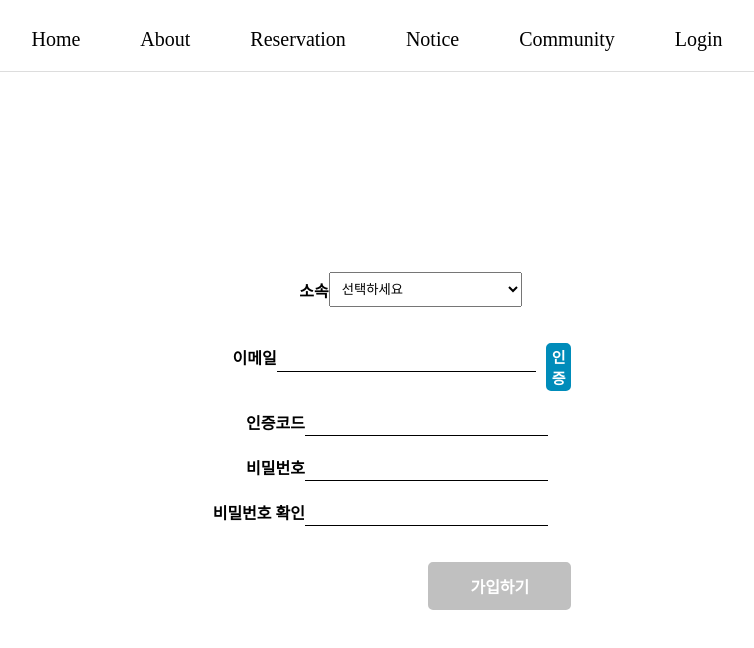
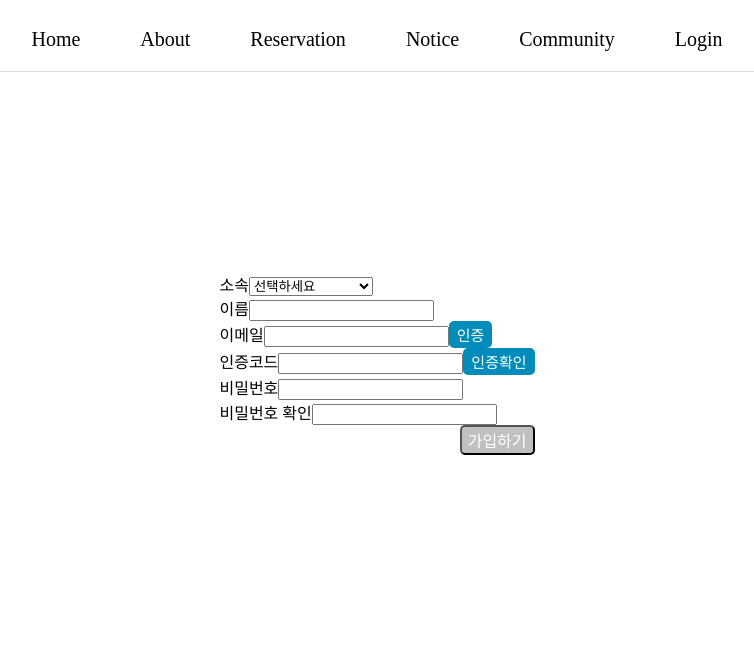
Before and after one commit to 2023-Team-Luna-Achieve/project, a React (Vite) app in the folder frontend/: page /Join in a window 1280 px wide. Shown: the top 648 px of the page, without its empty margins (263-1017 px from the left). Built offline with nearby package versions, Linux system fonts and the light colour scheme.

Commit message:
Chore: yup, formik 및 인증 이메일

```diff
--- a/frontend/package.json
+++ b/frontend/package.json
@@ -13,6 +13,7 @@
     "@types/react-slick": "^0.23.10",
     "@vitejs/plugin-react": "^4.0.3",
     "axios": "^1.6.1",
+    "formik": "^2.4.5",
     "react": "^18.2.0",
     "react-calendar": "^4.6.1",
     "react-dom": "^18.2.0",
@@ -22,7 +23,8 @@
     "recoil": "^0.7.7",
     "slick-carousel": "^1.8.1",
     "styled-components": "^6.0.8",
-    "vite": "^4.4.5"
+    "vite": "^4.4.5",
+    "yup": "^1.3.2"
   },
   "devDependencies": {
     "@types/react": "^18.2.15",
--- a/frontend/src/pages/JoinPage.tsx
+++ b/frontend/src/pages/JoinPage.tsx
@@ -1,5 +1,7 @@
 import React, { useState } from 'react';
 import styled from 'styled-components';
+import { Formik } from 'formik';
+import * as Yup from 'yup';
 import axios from 'axios';
 
 const FormContainer = styled.div`
@@ -13,60 +15,20 @@ const FormContainer = styled.div`
   overflow: hidden;
 `;
 
-const Form = styled.form`
-  display: flex;
-  flex-direction: column;
-  align-items: center;
-`;
+const StyledForm = styled.form``;
 
-const FormGroup = styled.div`
-  margin-bottom: 1rem;
-  display: flex;
-  flex-direction: row;
-  align-items: center;
-  justify-content: space-between;
-`;
+const FormGroup = styled.div``;
 
-const Label = styled.label`
-  font-weight: bold;
-  width: 150px;
-  text-align: right;
-  margin-left: 0px;
-`;
+const Select = styled.select``;
 
-const Select = styled.select`
-  width: 100%;
-  padding: 0.5rem;
-`;
+const Input = styled.input``;
 
-const PasswordInput = styled.input`
-  width: 100%;
-  padding: 0.5rem;
-  border: none;
-  border-bottom: 1px solid black;
-  outline: none;
-  margin-top: -3px;
-`;
-
-const EmailInput = styled.input`
-  width: 100%;
-  padding: 0.5rem;
-  border: none;
-  border-bottom: 1px solid black;
-  outline: none;
-  margin-top: -3px;
-`;
+const PasswordInput = styled(Input).attrs({ type: 'password' })``;
 
 const JoinButton = styled.button`
   background-color: #c0c0c0;
-  border: 2px solid #c0c0c0;
-  padding: 10px 40px;
-  margin-left: 10px;
   color: #ffffff;
-  font-weight: 600;
   font-size: 16px;
-  margin-top: 20px;
-  cursor: pointer;
   border-radius: 5px;
   transition:
     background-color 0.3s,
@@ -79,34 +41,42 @@ const JoinButton = styled.button`
   }
 `;
 
-const SendCodeButton = styled.button`
+const SendCodeButton = styled(JoinButton)`
   background-color: #008cba;
   border: 2px solid #008cba;
-  padding: 1px 2px;
-  margin-left: 10px;
-  color: #ffffff;
-  font-weight: 600;
   font-size: 15px;
-  margin-top: 20px;
-  cursor: pointer;
-  border-radius: 5px;
-  transition:
-    background-color 0.3s,
-    border-color 0.3s;
 
   &:hover {
     background-color: #005f6b;
     border-color: #005f6b;
   }
 `;
-const AuthCodeInput = styled.input`
-  width: 100%;
-  padding: 0.5rem;
-  border: none;
-  border-bottom: 1px solid black;
-  outline: none;
-  margin-top: -3px;
-`;
+
+const ConfirmAuthButton = styled(SendCodeButton)``;
+
+const AuthCodeInput = styled(Input)``;
+
+const EmailInput = styled(Input).attrs({ type: 'email' })``;
+
+const validationSchema = Yup.object().shape({
+  affiliation: Yup.string().required('소속을 선택하세요'),
+  name: Yup.string().required('이름을 입력하세요'),
+  email: Yup.string().email('올바른 이메일 형식이 아닙니다').required('이메일을 입력하세요'),
+  authCode: Yup.string().required('인증코드를 입력하세요'),
+  password: Yup.string().required('비밀번호를 입력하세요'),
+  passwordConfirm: Yup.string()
+    .oneOf([Yup.ref('password'), null], '비밀번호가 일치하지 않습니다')
+    .required('비밀번호 확인을 입력하세요'),
+});
+
+const initialValues = {
+  affiliation: '',
+  name: '',
+  email: '',
+  authCode: '',
+  password: '',
+  passwordConfirm: '',
+};
 
 const JoinPage: React.FC = () => {
   const [affiliation, setAffiliation] = useState('');
@@ -114,64 +84,86 @@ const JoinPage: React.FC = () => {
   const [password, setPassword] = useState('');
   const [passwordConfirm, setPasswordConfirm] = useState('');
   const [authCode, setAuthCode] = useState('');
+  const [name, setName] = useState('');
 
-  const handleAffiliationChange = (event: React.ChangeEvent<HTMLSelectElement>) => {
-    setAffiliation(event.target.value);
+  const handleSubmit = async (values, { setSubmitting }) => {
+    try {
+      await axios.post('http://localhost:8080/api/email/verification/request', {
+        email: values.email,
+      });
+
+      console.log(`인증 이메일이 전송되었습니다: ${values.email}`);
+    } catch (error) {
+      console.error('데이터 제출 중 에러:', error);
+    } finally {
+      setSubmitting(false);
+    }
   };
 
-  const handleEmailChange = (event: React.ChangeEvent<HTMLInputElement>) => {
-    setEmail(event.target.value);
-  };
-
-  const handlePasswordChange = (event: React.ChangeEvent<HTMLInputElement>) => {
-    setPassword(event.target.value);
-  };
-
-  const handlePasswordConfirmChange = (event: React.ChangeEvent<HTMLInputElement>) => {
-    setPasswordConfirm(event.target.value);
-  };
-  const handleAuthCodeChange = (event: React.ChangeEvent<HTMLInputElement>) => {
-    setAuthCode(event.target.value);
+  const handleInputChange = (setter) => (event) => {
+    setter(event.target.value);
   };
 
   const sendCode = () => {
-    console.log(`Authentication code sent to: ${email}`);
+    console.log(`메일을 보냈습니다: ${email}`);
   };
 
   return (
+    <Formik initialValues={initialValues} validationSchema={validationSchema} onSubmit={handleSubmit}>
+      {({ isSubmitting }) => (
         <FormContainer>
-      <Form>
+          <StyledForm>
             <FormGroup>
-          <Label>소속</Label>
-          <Select value={affiliation} onChange={handleAffiliationChange}>
+              <label htmlFor="affiliation">소속</label>
+              <Select
+                id="affiliation"
+                name="affiliation"
+                value={affiliation}
+                onChange={handleInputChange(setAffiliation)}
+              >
                 <option value="">선택하세요</option>
                 <option value="option1">Techeer</option>
                 <option value="option2">Techeer Partners</option>
               </Select>
             </FormGroup>
             <FormGroup>
-          <Label>이메일</Label>
-          <EmailInput type="email" value={email} onChange={handleEmailChange} />
-          <SendCodeButton onClick={sendCode}>인증</SendCodeButton>
+              <label htmlFor="name">이름</label>
+              <Input type="text" id="name" name="name" value={name} onChange={handleInputChange(setName)} />
             </FormGroup>
             <FormGroup>
-          <Label>인증코드</Label>
-          <AuthCodeInput type="text" value={authCode} onChange={handleAuthCodeChange} />
+              <label htmlFor="email">이메일</label>
+              <EmailInput id="email" name="email" value={email} onChange={handleInputChange(setEmail)} />
+              <SendCodeButton onClick={sendCode} disabled={isSubmitting}>
+                {isSubmitting ? '전송 중...' : '인증'}
+              </SendCodeButton>
             </FormGroup>
             <FormGroup>
-          <Label>비밀번호</Label>
-          <PasswordInput type="password" value={password} onChange={handlePasswordChange} />
+              <label htmlFor="authCode">인증코드</label>
+              <AuthCodeInput id="authCode" name="authCode" value={authCode} onChange={handleInputChange(setAuthCode)} />
+              <ConfirmAuthButton disabled={isSubmitting}>{isSubmitting ? '확인 중...' : '인증확인'}</ConfirmAuthButton>
             </FormGroup>
             <FormGroup>
-          <Label>비밀번호 확인</Label>
-          <PasswordInput type="password" value={passwordConfirm} onChange={handlePasswordConfirmChange} />
+              <label htmlFor="password">비밀번호</label>
+              <PasswordInput id="password" name="password" value={password} onChange={handleInputChange(setPassword)} />
+            </FormGroup>
+            <FormGroup>
+              <label htmlFor="passwordConfirm">비밀번호 확인</label>
+              <PasswordInput
+                id="passwordConfirm"
+                name="passwordConfirm"
+                value={passwordConfirm}
+                onChange={handleInputChange(setPasswordConfirm)}
+              />
             </FormGroup>
             <div style={{ display: 'flex', justifyContent: 'flex-end', width: '100%' }}>
-          <JoinButton type="submit">가입하기</JoinButton>
+              <JoinButton type="submit" disabled={isSubmitting}>
+                {isSubmitting ? '가입 중...' : '가입하기'}
+              </JoinButton>
             </div>
-      </Form>
+          </StyledForm>
         </FormContainer>
+      )}
+    </Formik>
   );
 };
-
 export default JoinPage;
```
Also changed, not shown: 1 other file (tests, documents, lock files or other folders). Lines whose indentation alone changed are shown as unchanged.
